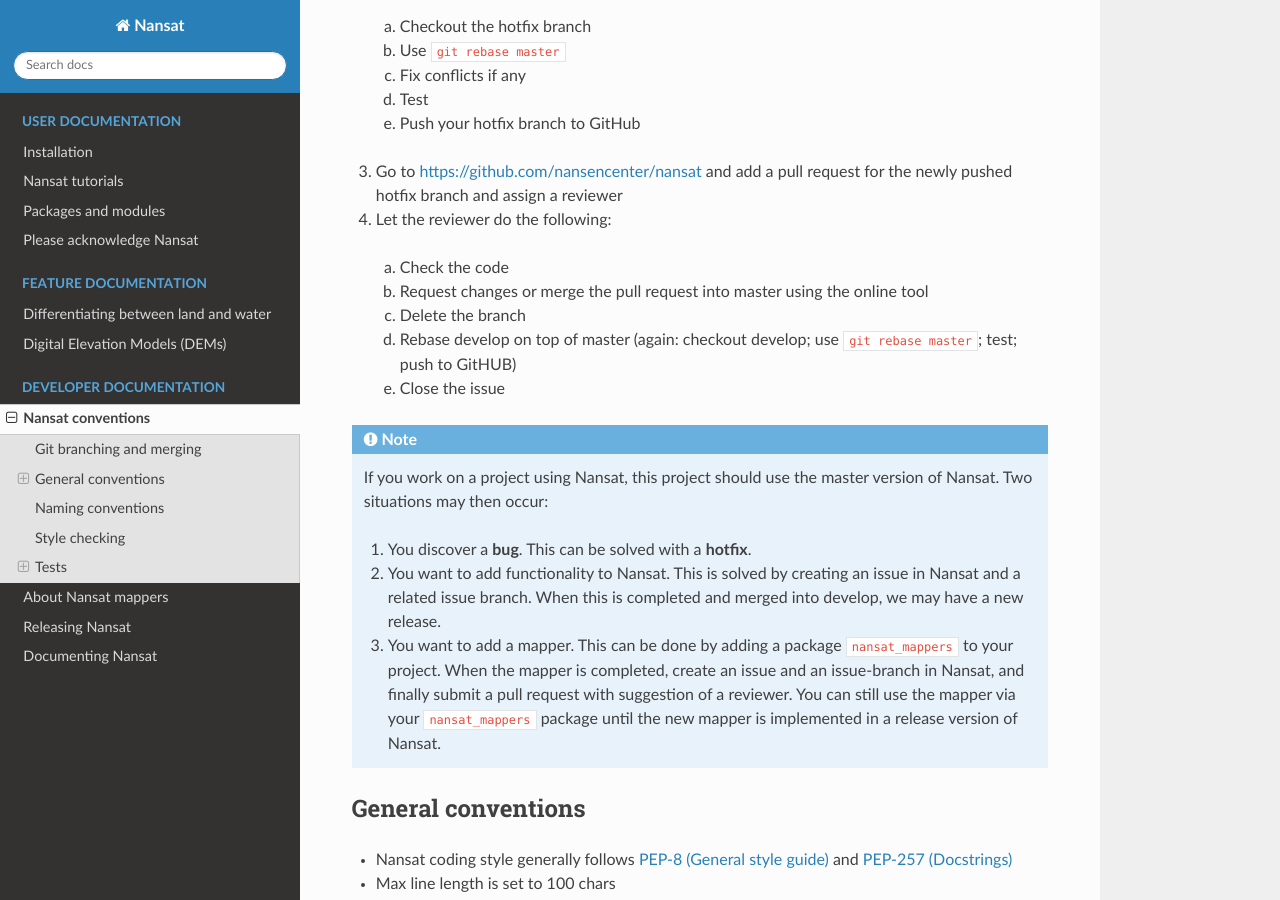
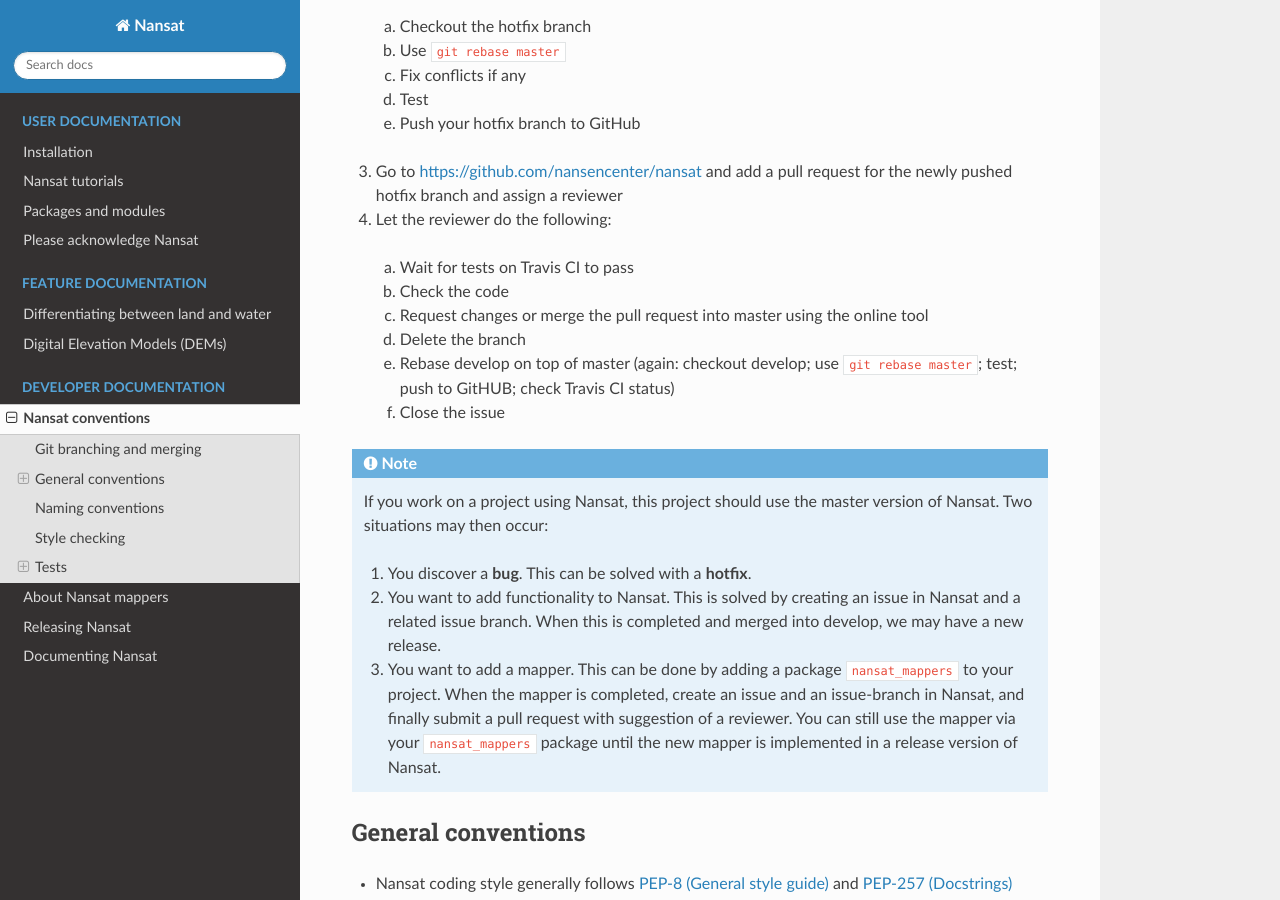
Before and after one commit to nansencenter/nansat, a Sphinx documentation site: the page built from docs/source/conventions.rst, in a window 1280 px wide and 900 px high, scrolled down 975 px. Built offline with Sphinx 7.4.7 and the Read the Docs theme 2.0.0, drawn with Linux system fonts in a browser that asks for light colours.

Commit message:
#272 account for comment in #239

```diff
--- a/docs/source/conventions.rst
+++ b/docs/source/conventions.rst
@@ -36,11 +36,12 @@
 3. Go to `<https://github.com/nansencenter/nansat>`_ and add a pull request for the newly pushed
    hotfix branch and assign a reviewer
 4. Let the reviewer do the following:
-  a) Check the code
-  b) Request changes or merge the pull request into master using the online tool
-  c) Delete the branch
-  d) Rebase develop on top of master (again: checkout develop; use ``git rebase master``; test; push to GitHUB)
-  e) Close the issue
+  a) Wait for tests on Travis CI to pass
+  b) Check the code
+  c) Request changes or merge the pull request into master using the online tool
+  d) Delete the branch
+  e) Rebase develop on top of master (again: checkout develop; use ``git rebase master``; test; push to GitHUB; check Travis CI status)
+  f) Close the issue
 
 .. note::
 
```
